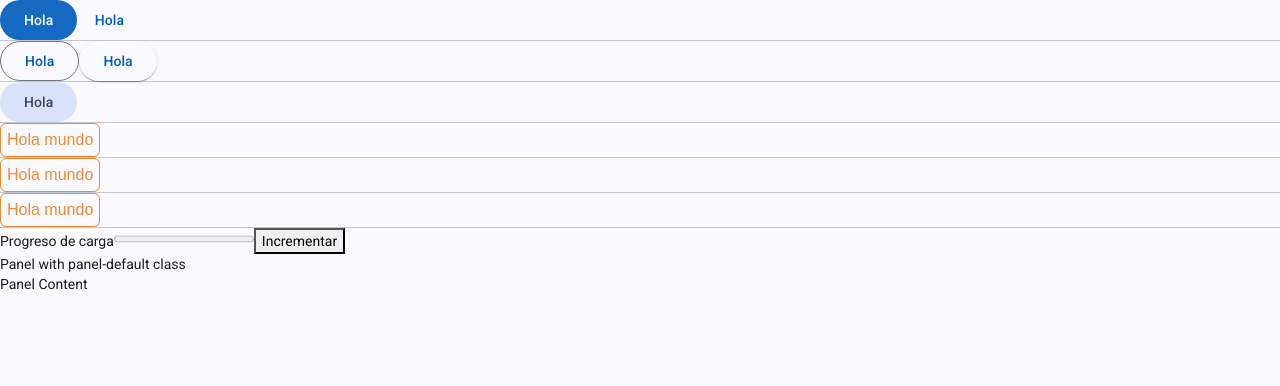
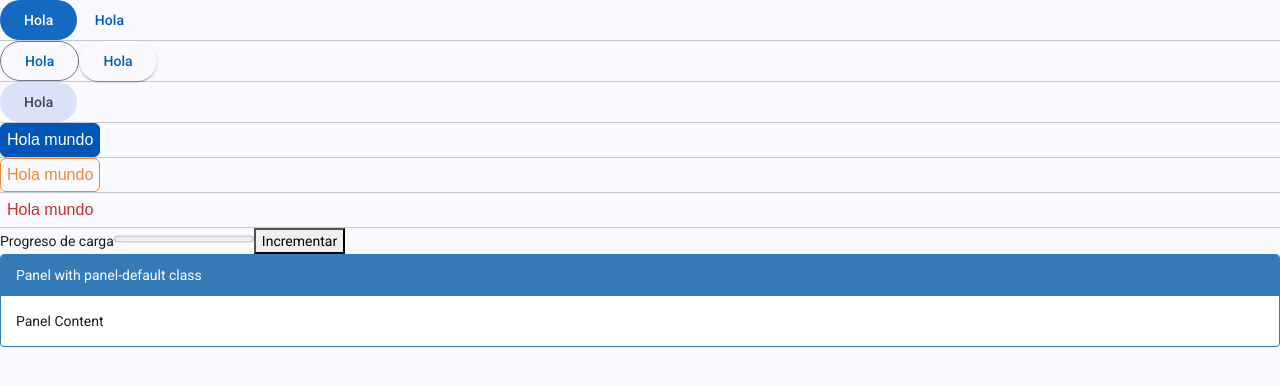
Before and after one commit to isma-MR/2-DAW-DIW, an Angular app: page / in a window 1280 px wide. Shown: the top 386 px of the page. Built offline with nearby package versions, Linux system fonts and the light colour scheme.

Commit message:
Added panel component and refactor boton component

```diff
--- a/src/minecraft/components/pages/minecraft-main/minecraft-main.html
+++ b/src/minecraft/components/pages/minecraft-main/minecraft-main.html
@@ -14,18 +14,17 @@
     <button matButton="tonal">Hola</button>
     <mat-divider></mat-divider>
 
-  <boton [backgroundColor]="'#FF0000'" [color]="'#00FF00'">Hola mundo</boton>
+  <boton [importanciaBoton]="'primaria'" [funcionBoton]="'principal'">Hola mundo</boton>
     <mat-divider></mat-divider>
-  <boton [backgroundColor]="'#FF0000'" [color]="'#00FF00'">Hola mundo</boton>
-
+  <boton [importanciaBoton]="'secundaria'" [funcionBoton]="'alternativa'">Hola mundo</boton>
     <mat-divider></mat-divider>
-  <boton [backgroundColor]="''" [color]="''">Hola mundo</boton>
+  <boton [importanciaBoton]="'terciaria'" [funcionBoton]="'peligrosa'">Hola mundo</boton>
 
     <mat-divider></mat-divider>
 
     <progreso  [title]="titleProgreso" [value]="porcentaje" />
     <button (click)="handleOnClick()">Incrementar</button>
-    <panel></panel>
+    <panel [importancia]="'primary'"></panel>
 
 
 </main>
--- a/src/minecraft/components/ui/panel/panel.html
+++ b/src/minecraft/components/ui/panel/panel.html
@@ -1,4 +1,4 @@
-    <div class="panel panel-default">
+    <div class="panel"[ngClass]="['panel-'+importancia]">
       <div class="panel-heading">Panel with panel-default class</div>
       <div class="panel-body">Panel Content</div>
     </div>
--- a/src/minecraft/components/ui/panel/panel.scss
+++ b/src/minecraft/components/ui/panel/panel.scss
@@ -0,0 +1,86 @@
+/* Panel base */
+.panel {
+margin-bottom: 20px;
+background-color: #fff;
+border: 1px solid transparent;
+border-radius: 4px;
+-webkit-box-shadow: 0 1px 1px rgba(0,0,0,.05);
+box-shadow: 0 1px 1px rgba(0,0,0,.05);
+}
+
+/* Encabezado */
+.panel-heading {
+padding: 10px 15px;
+border-bottom: 1px solid transparent;
+border-top-left-radius: 3px;
+border-top-right-radius: 3px;
+}
+
+/* Cuerpo */
+.panel-body {
+padding: 15px;
+}
+
+/* Footer */
+.panel-footer {
+padding: 10px 15px;
+background-color: #f5f5f5;
+border-top: 1px solid #ddd;
+border-bottom-right-radius: 3px;
+border-bottom-left-radius: 3px;
+}
+
+/* Variantes de color */
+.panel-default {
+border-color: #ddd;
+}
+.panel-default > .panel-heading {
+color: #333;
+background-color: #f5f5f5;
+border-color: #ddd;
+}
+
+.panel-primary {
+border-color: #337ab7;
+}
+.panel-primary > .panel-heading {
+color: #fff;
+background-color: #337ab7;
+border-color: #337ab7;
+}
+
+.panel-success {
+border-color: #d6e9c6;
+}
+.panel-success > .panel-heading {
+color: #3c763d;
+background-color: #dff0d8;
+border-color: #d6e9c6;
+}
+
+.panel-info {
+border-color: #bce8f1;
+}
+.panel-info > .panel-heading {
+color: #31708f;
+background-color: #d9edf7;
+border-color: #bce8f1;
+}
+
+.panel-warning {
+border-color: #faebcc;
+}
+.panel-warning > .panel-heading {
+color: #8a6d3b;
+background-color: #fcf8e3;
+border-color: #faebcc;
+}
+
+.panel-danger {
+border-color: #ebccd1;
+}
+.panel-danger > .panel-heading {
+color: #a94442;
+background-color: #f2dede;
+border-color: #ebccd1;
+}
--- a/src/minecraft/components/ui/panel/panel.ts
+++ b/src/minecraft/components/ui/panel/panel.ts
@@ -1,4 +1,4 @@
-import { Component } from '@angular/core';
+import { Component, Input, Output, EventEmitter } from '@angular/core';
 import { CommonModule } from '@angular/common';
 
 @Component({
@@ -8,5 +8,5 @@ import { CommonModule } from '@angular/common';
   styleUrl: './panel.scss'
 })
 export class Panel  {
-
+    @Input() importancia: "primary" | "info" | "warning" | "danger" = "warning";
 }
```
